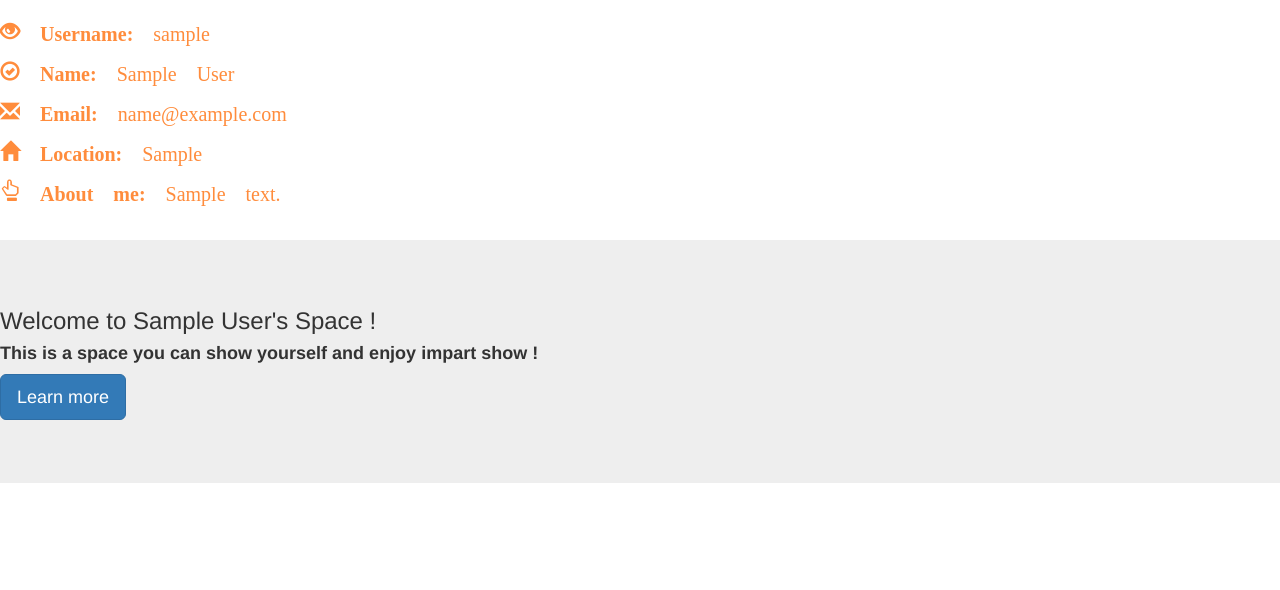
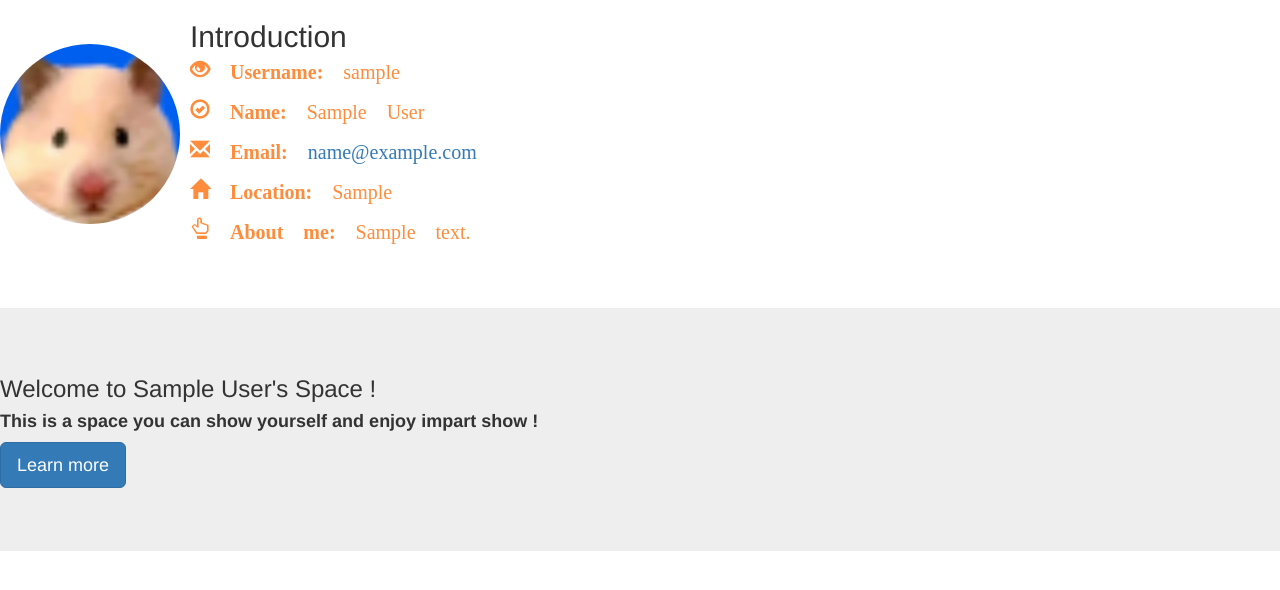
Before and after one commit to YulunGuo/CodeExercise, a Flask app: a page that uses shu_project/Web/WEB/templates/userinfo.html in a window 1280 px wide. Shown: the part 52-642 px from the top of the page. Run offline with Flask 3, Linux system fonts and the light colour scheme; a user stored in the database is signed in; tables that the repository leaves empty hold one stand-in row (values such as "Sample post"); parts of the project's set-up code (start-up, migrations or seed data) failed here and were passed over; some libraries are stand-ins or nearby versions.

Commit message:
修改模板

```diff
--- a/shu_project/Web/WEB/templates/userinfo.html
+++ b/shu_project/Web/WEB/templates/userinfo.html
@@ -32,6 +32,15 @@
     </nav>
 
     <!-- 主体部分 -->
+    <div class="media">
+        <!-- 头像 -->
+        <div class="media-left media-middle">
+            <img decoding="async" src="../static/image/logo.png" class="media-object img-circle" style="width:180px;">
+        </div>
+        <!-- 简介 -->
+        <div class="media-body">
+            <h2 class="media-heading">Introduction</h2>
+            <p>
                 <span class="glyphicon glyphicon-eye-open" style="color: rgb(255, 140, 60);font-size: 20px;">
                     <strong>Username:</strong> {{user.username}}
                 </span>
@@ -43,7 +52,7 @@
                 <br>
                 <br>
                 <span class="glyphicon glyphicon-envelope" style="color: rgb(255, 140, 60); font-size: 20px;">
-            <strong>Email: </strong> {{user.email}}
+                    <strong>Email: </strong> <a href="mailto:{{user.email}}">{{user.email}}</a>
                 </span>
                 <br>
                 <br>
@@ -55,6 +64,10 @@
                 <span class="glyphicon glyphicon-hand-up" style="color: rgb(255, 140, 60); font-size: 20px;">
                     <strong>About me: </strong> {{user.about_me}}
                 </span>
+            </p>
+        </div>
+    </div>
+
         <br>
         <br>
         <br>
```
Lines whose indentation alone changed are shown as unchanged.
